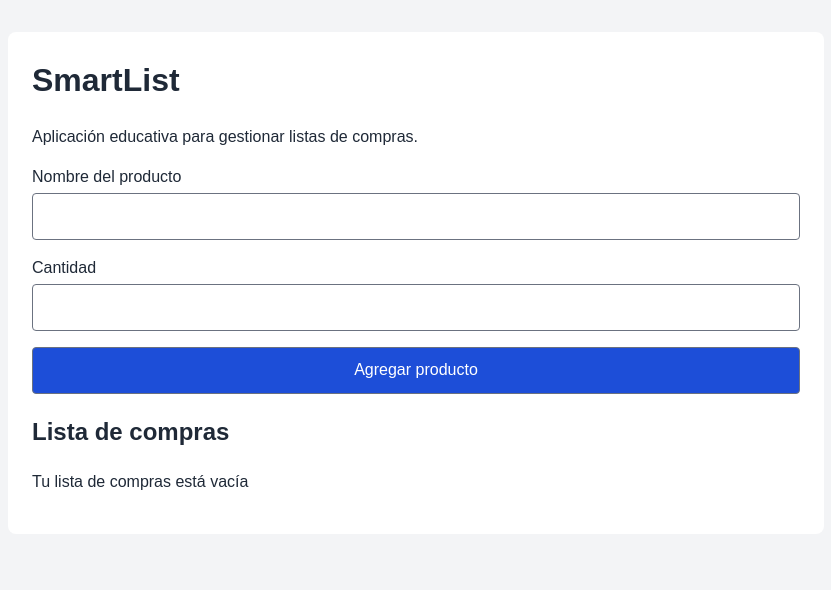
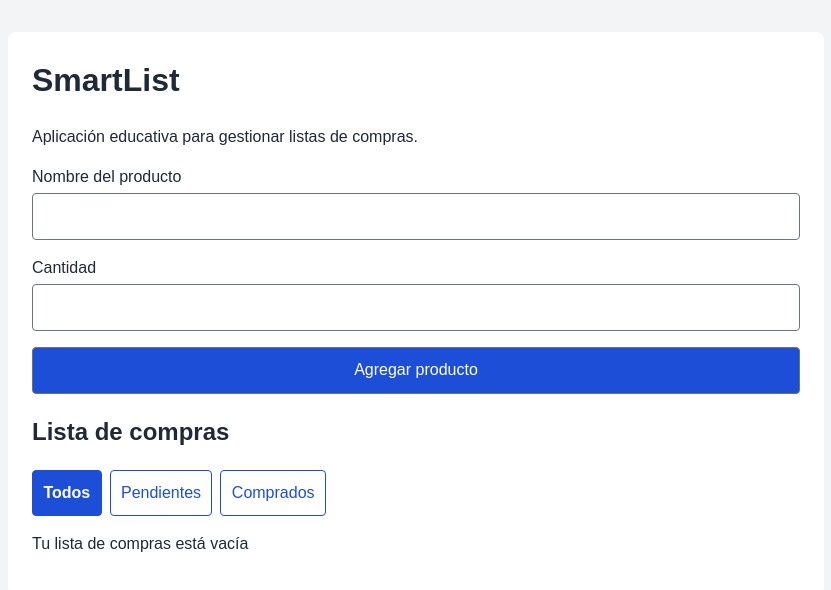
Before and after one commit to Tendencias-ISW-AI/Grupo-5, a React (Vite) app: page / in a window 1280 px wide. Shown: the top 590 px of the page, without its empty margins (224-1055 px from the left). Built offline with nearby package versions, Linux system fonts and the light colour scheme.

Commit message:
feat(SMARLIST-7): filtrar productos por estado de compra

```diff
--- a/src/App.css
+++ b/src/App.css
@@ -105,6 +105,24 @@ input[aria-invalid="true"] { border-color: #b91c1c; }
   gap: 0.5rem;
 }
 
+.shopping-filters {
+  display: flex;
+  flex-wrap: wrap;
+  gap: 0.5rem;
+}
+
+.shopping-filters button {
+  background: white;
+  color: #1d4ed8;
+  border-color: #1d4ed8;
+}
+
+.shopping-filters button[aria-pressed="true"] {
+  background: #1d4ed8;
+  color: white;
+  font-weight: bold;
+}
+
 @media (max-width: 52rem) {
   .app {
     margin: 1rem;
--- a/src/App.jsx
+++ b/src/App.jsx
@@ -1,9 +1,22 @@
+import { useState } from 'react';
+import ShoppingFilters from './components/ShoppingFilters.jsx';
 import ShoppingForm from './components/ShoppingForm.jsx';
 import ShoppingList from './components/ShoppingList.jsx';
 import useShoppingList from './hooks/useShoppingList.js';
 
 export default function App() {
   const { items, addProduct, togglePurchased, removeProduct, updateProduct } = useShoppingList();
+  const [activeFilter, setActiveFilter] = useState('all');
+  const visibleItems = items.filter((item) =>
+    activeFilter === 'all' ||
+    (activeFilter === 'pending' && item.purchased === false) ||
+    (activeFilter === 'purchased' && item.purchased === true),
+  );
+  const emptyMessage = items.length === 0 || activeFilter === 'all'
+    ? 'Tu lista de compras está vacía'
+    : activeFilter === 'pending'
+      ? 'No tienes productos pendientes'
+      : 'No tienes productos comprados';
 
   return (
     <main className="app">
@@ -11,8 +24,10 @@ export default function App() {
       <p>Aplicación educativa para gestionar listas de compras.</p>
       <ShoppingForm onAddProduct={addProduct} />
       <h2>Lista de compras</h2>
+      <ShoppingFilters activeFilter={activeFilter} onFilterChange={setActiveFilter} />
       <ShoppingList
-        items={items}
+        items={visibleItems}
+        emptyMessage={emptyMessage}
         onTogglePurchased={togglePurchased}
         onRemoveProduct={removeProduct}
         onUpdateProduct={updateProduct}
--- /dev/null
+++ b/src/components/ShoppingFilters.jsx
@@ -0,0 +1,22 @@
+const options = [
+  { value: 'all', label: 'Todos' },
+  { value: 'pending', label: 'Pendientes' },
+  { value: 'purchased', label: 'Comprados' },
+];
+
+export default function ShoppingFilters({ activeFilter, onFilterChange }) {
+  return (
+    <div className="shopping-filters" role="group" aria-label="Filtrar productos por estado">
+      {options.map(({ value, label }) => (
+        <button
+          key={value}
+          type="button"
+          aria-pressed={activeFilter === value}
+          onClick={() => onFilterChange(value)}
+        >
+          {label}
+        </button>
+      ))}
+    </div>
+  );
+}
--- a/src/components/ShoppingList.jsx
+++ b/src/components/ShoppingList.jsx
@@ -1,8 +1,14 @@
 import ShoppingItem from './ShoppingItem.jsx';
 
-export default function ShoppingList({ items = [], onTogglePurchased, onRemoveProduct, onUpdateProduct }) {
+export default function ShoppingList({
+  items = [],
+  emptyMessage = 'Tu lista de compras está vacía',
+  onTogglePurchased,
+  onRemoveProduct,
+  onUpdateProduct,
+}) {
   if (items.length === 0) {
-    return <p role="status">Tu lista de compras está vacía</p>;
+    return <p role="status">{emptyMessage}</p>;
   }
 
   return (
```
Also changed, not shown: 3 other files (tests, documents, lock files or other folders).
